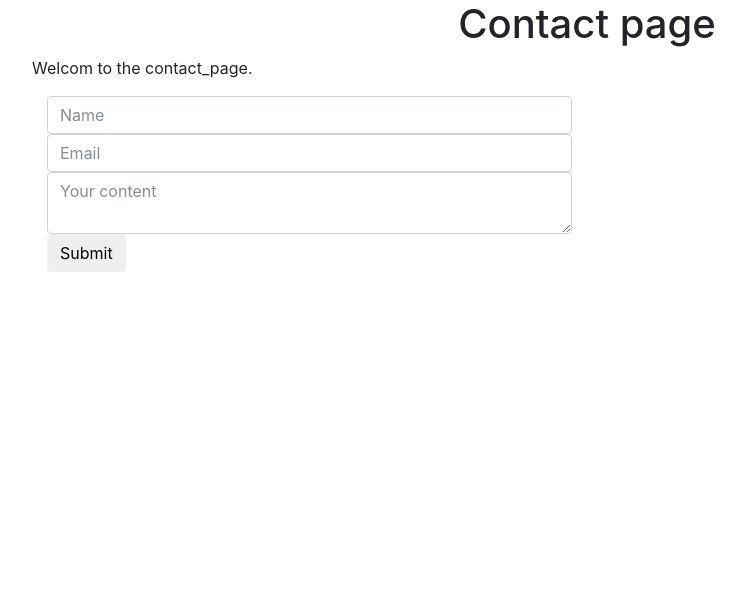
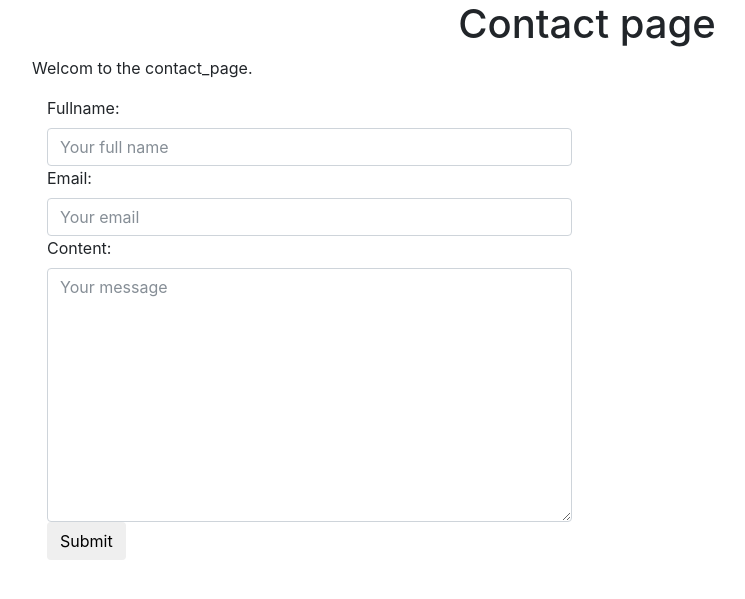
Before and after one commit to Napat/django_ecommerce, a Django app: page /contact/ in a window 1280 px wide. Shown: the top 599 px of the page, without its empty margins (53-798 px from the left). Run offline with Django 3.2, Linux system fonts and the light colour scheme; some libraries are stand-ins or nearby versions.

Commit message:
15 Django forms - using Charfield, EmailField - add html attributs by widget attrs - custom validate checking of EmailField Ref: - https://docs.djangoproject.com/en/2.0/ref/forms/fields/#charfield - https://docs.djangoproject.com/en/2.0/ref/forms/widgets/

```diff
--- /dev/null
+++ b/src/ecommerce/forms.py
@@ -0,0 +1,32 @@
+from django import forms
+
+class ContactForm(forms.Form):
+    fullname    = forms.CharField(
+                    widget=forms.TextInput(
+                        attrs={
+                            "class": "form-control"
+                            , "placeholder": "Your full name"
+                            }
+                        )
+                    )
+    email       = forms.EmailField(
+                    widget=forms.EmailInput(
+                        attrs={
+                            "class": "form-control"
+                            , "placeholder": "Your email"
+                        }
+                    )
+                )
+    content     = forms.CharField(
+                    widget=forms.Textarea(
+                        attrs={
+                            "class": "form-control"
+                            , "placeholder": "Your message"
+                        }
+                    )
+    )
+
+    def clean_email(self):
+        email = self.cleaned_data.get("email")
+        if not "gmail.com" in email:
+            raise forms.ValidationError("Email had to be gmail.")
--- a/src/ecommerce/views.py
+++ b/src/ecommerce/views.py
@@ -1,5 +1,7 @@
 from django.http import HttpResponse
 from django.shortcuts import render
+
+from .forms import ContactForm
 
 def home_page(request):
 	context = {
@@ -16,15 +18,22 @@ def about_page(request):
 	return render(request, "home_page.html", context)
 
 def contact_page(request):
+	contact_form = ContactForm(request.POST or None)
 	context = {
 		"title": "Contact page",
-		"content": "Welcom to the contact_page."
+		"content": "Welcom to the contact_page.",
+		"form": contact_form
 	}
-	if request.method == "POST":
-		print(request.POST)
-		print(request.POST.get("fullname"))
-		print(request.POST.get("email"))
-		print(request.POST.get("content"))
+
+	# Print debug data
+	if contact_form.is_valid():
+		print(contact_form.cleaned_data)
+	# if request.method == "POST":
+	# 	print(request.POST)
+	# 	print(request.POST.get("fullname"))
+	# 	print(request.POST.get("email"))
+	# 	print(request.POST.get("content"))
+
 	return render(request, "contact/view.html", context)
 
 def home_page_old(request):
--- a/src/templates/contact/view.html
+++ b/src/templates/contact/view.html
@@ -21,13 +21,17 @@
             <div class="col">
                 <p>{{ content }}</p>
                 <div class='col-sm-6 col-12'>
-                    <form method='POST'>
-                        {% csrf_token %}
+                    <form method='POST'> {% csrf_token %}
+                        {{ form }}
+                        <button type="submit" class='btn btn-defalut'>Submit</button>
+                    </form>
+
+          <!--           <form method='POST'> {% csrf_token %}
                         <input type="text" class="form-control" placeholder="Name" name='fullname'>
                         <input type="text" class="form-control" placeholder="Email" name='email'>
                         <textarea class="form-control" name="content" placeholder="Your content"></textarea>
                         <button type="submit" class='btn btn-defalut'>Submit</button>
-                    </form>
+                    </form> -->
                 </div>
             </div>
         </div>
```
